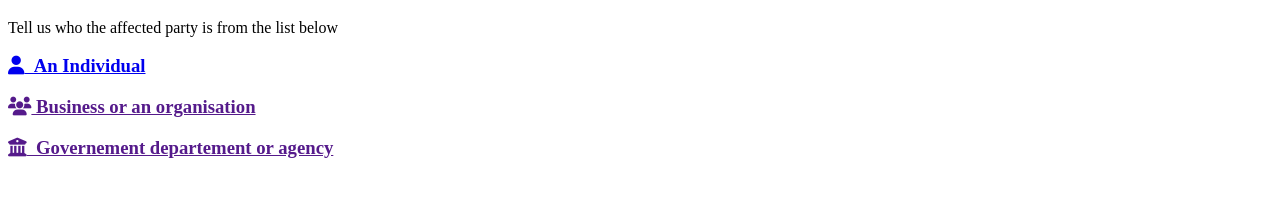
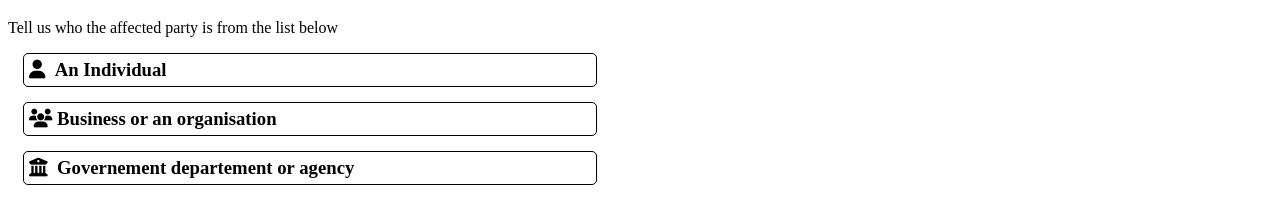
Before and after one commit to khalil-hamidani/PFE, a plain HTML site: page Source/report.html in a window 1280 px wide. Shown: the part 319-542 px from the top of the page. Drawn offline with Linux system fonts and the light colour scheme.

Commit message:
updating css

```diff
--- a/Source/styles.css
+++ b/Source/styles.css
@@ -2,10 +2,27 @@
 /*! ---- I- .html -------- */
 /* ? 1)  */
 /*! ---- II- report.html -------- */
-/* ? 1)  */
+/* ? 1) categories */
 
 /*! -------------------------------- I- index.html-----------------------------#ff0000 */
 /*? -------------------------------- 1)  -------------------------------#1100ff */
 
-/*! -------------------------------- I- index.html-----------------------------#ff0000 */
-/*? -------------------------------- 1)  -------------------------------#1100ff */
+/*! -------------------------------- IT- report.html-----------------------------#ff0000 */
+/*? -------------------------------- 1) categories -------------------------------#1100ff */
+
+.categories{
+    border: 1px solid black;
+    border-radius: 5px;
+    padding: 5px;
+    cursor: pointer;
+    margin: 15px;
+    max-width: 30em;
+}
+.categories:hover{
+    border-color: #0078d4;
+    background-color: #e8f5ff;
+}
+#categories a {
+    text-decoration: none;
+    color: black;
+}
```
